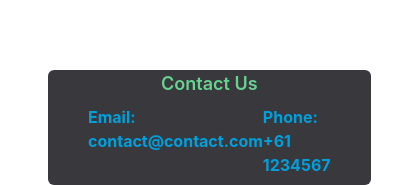
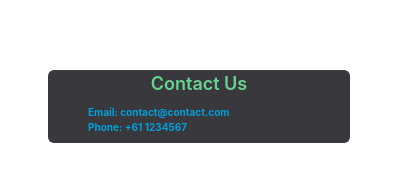
Before and after one commit to timewisesolutions/EtherInsure, a React (Vite) app in the folder code/UI/: page / in a window 390 px wide. Shown: the part 1388-1573 px from the top of the page, 411 px wide, since content can reach past the window. After the commit the page ends 1539 px from the top, so only its background shows below. Built offline with nearby package versions, Linux system fonts and the light colour scheme; no server answers.

Commit message:
Footer corrected : make it responsive

```diff
--- a/code/UI/src/components/Footer.tsx
+++ b/code/UI/src/components/Footer.tsx
@@ -4,21 +4,20 @@ const Footer = () => {
   return (
     <>
         <Box
-            position="sticky"
-            bottom="0"
             alignItems={'center'}
             flexDirection={'column'}
             borderRadius='md'
             background="#38383d"
             mx={10}
+            mb={2}
             rounded={'md'}
         >
             <Text as='h2' fontSize={18} fontWeight={'semibold'} textAlign='center' color={useColorModeValue('green.300', 'green.400')}>
             Contact Us
             </Text>
-            <Flex justifyContent={'space-between'} px={10} py={2}>
-                <Text as='b' color={'linkedin.500'}>Email: contact@contact.com</Text>
-                <Text as='b'color={'linkedin.500'}>Phone: +61 1234567</Text>
+            <Flex  flexDir={{base:'column', md:'row'}} justify={'space-between'} py={2} px={10} >
+                <Text fontSize={{ base: '10px', md: '13px', lg: '16px' }} as='b'color={'linkedin.500'}>Email: contact@contact.com</Text>
+                <Text fontSize={{ base: '10px', md: '13px', lg: '16px' }} as='b'color={'linkedin.500'}>Phone: +61 1234567</Text>
             </Flex>
         </Box>
    </>
```
